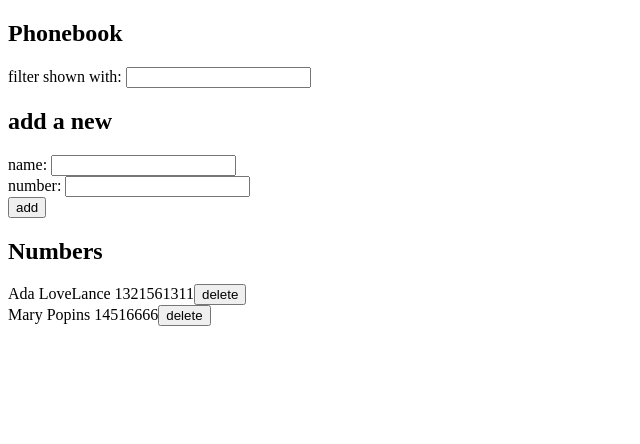
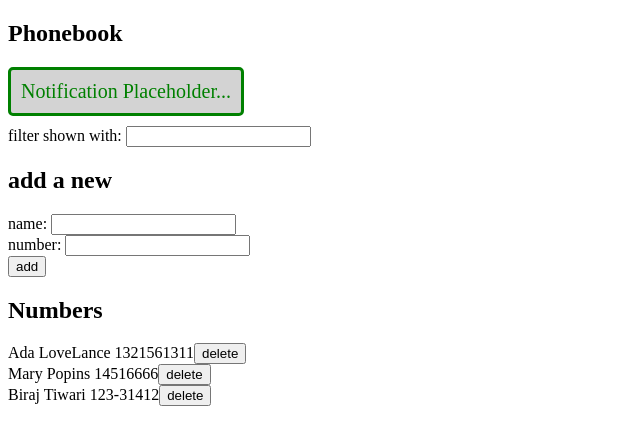
Before and after one commit to KenniBlank/FullStackOpen, a React (Vite) app in the folder part2/phonebook/: page / in a window 1280 px wide. Shown: the top 444 px of the page, without its empty margins (0-640 px from the left). Built offline with nearby package versions, Linux system fonts and the light colour scheme; data requests are answered from the project's data file.

Commit message:
Exercise 2.16 completed

```diff
--- a/part2/phonebook/db.json
+++ b/part2/phonebook/db.json
@@ -9,6 +9,11 @@
       "name": "Mary Popins",
       "number": "14516666",
       "id": "2fb5"
+    },
+    {
+      "name": "Biraj Tiwari",
+      "number": "123-31412",
+      "id": "47eb"
     }
   ]
 }
--- a/part2/phonebook/src/App.jsx
+++ b/part2/phonebook/src/App.jsx
@@ -1,5 +1,27 @@
 import { useState, useEffect } from 'react'
 import axios from 'axios'
+
+const Notification = ({message}) => {
+    if (message) {
+        const style = {
+          color: "green",
+          fontStyle: "bold",
+          fontSize: "20px",
+          marginBottom: "10px",
+          background: "lightgrey",
+          padding: "10px",
+          border: "3px solid green",
+          borderRadius: "5px",
+          width: "fit-content",
+        }
+
+        return (
+            <div style={style}>
+                {message}
+            </div>
+        )
+    }
+}
 
 const Persons = ({persons, filter, deletePerson}) => {
   filter = filter.toLowerCase()
@@ -56,6 +78,8 @@ const App = () => {
   const [newName, setNewName] = useState('')
   const [newNumber, setNewNumber] = useState('')
   const [newFilter, setFilterValue] = useState('')
+  const defaultNotificationText = "Notification Placeholder..."
+  const [notificationMessage, setNotificationMessage] = useState(defaultNotificationText)
 
   const deletePerson = (personDetail) => {
     if (window.confirm(`Delete ${personDetail.name}`)) {
@@ -91,19 +115,30 @@ const App = () => {
             let personsUpdated = persons.filter(person => {
               return person.id !== response.data.id
             })
+            setNotificationMessage(`Updated ${newPerson.name}'s Contact Number`)
+            setTimeout(() => {
+              setNotificationMessage(defaultNotificationText)
+            }, 5000)
             setPersons([...personsUpdated, response.data])
           })
       }
     } else if (result.length == 0) {
       axios
         .post("http://localhost:3001/persons", newPerson)
-        .then(response => setPersons([...persons, response.data]))
+        .then(response => {
+            setNotificationMessage(`Added "${newPerson.name}"`)
+            setTimeout(() => {
+              setNotificationMessage(defaultNotificationText)
+            }, 5000)
+            setPersons([...persons, response.data])
+        })
     }
   }
 
   return (
     <div>
       <h2>Phonebook</h2>
+      <Notification message={notificationMessage}/>
 
       <Filter change={e => setFilterValue(e.target.value)} value={newFilter}/>
 
```
